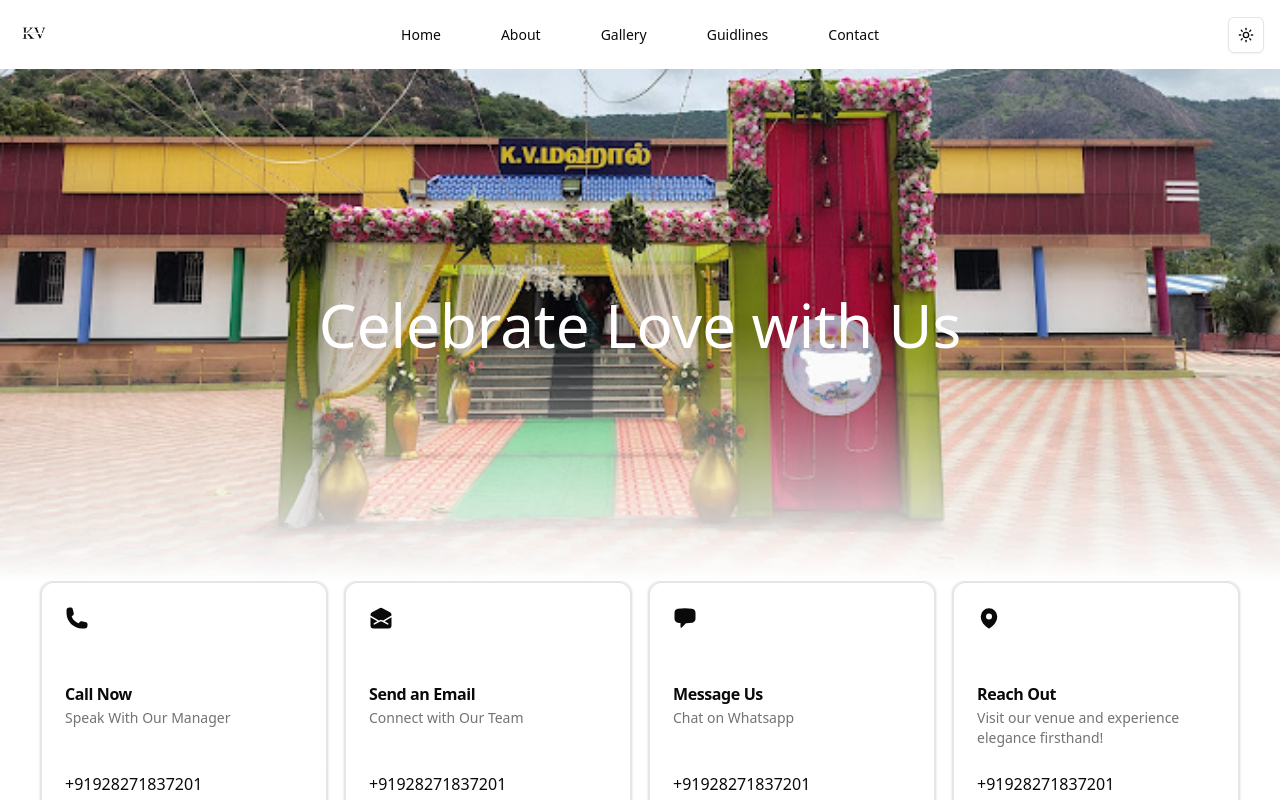
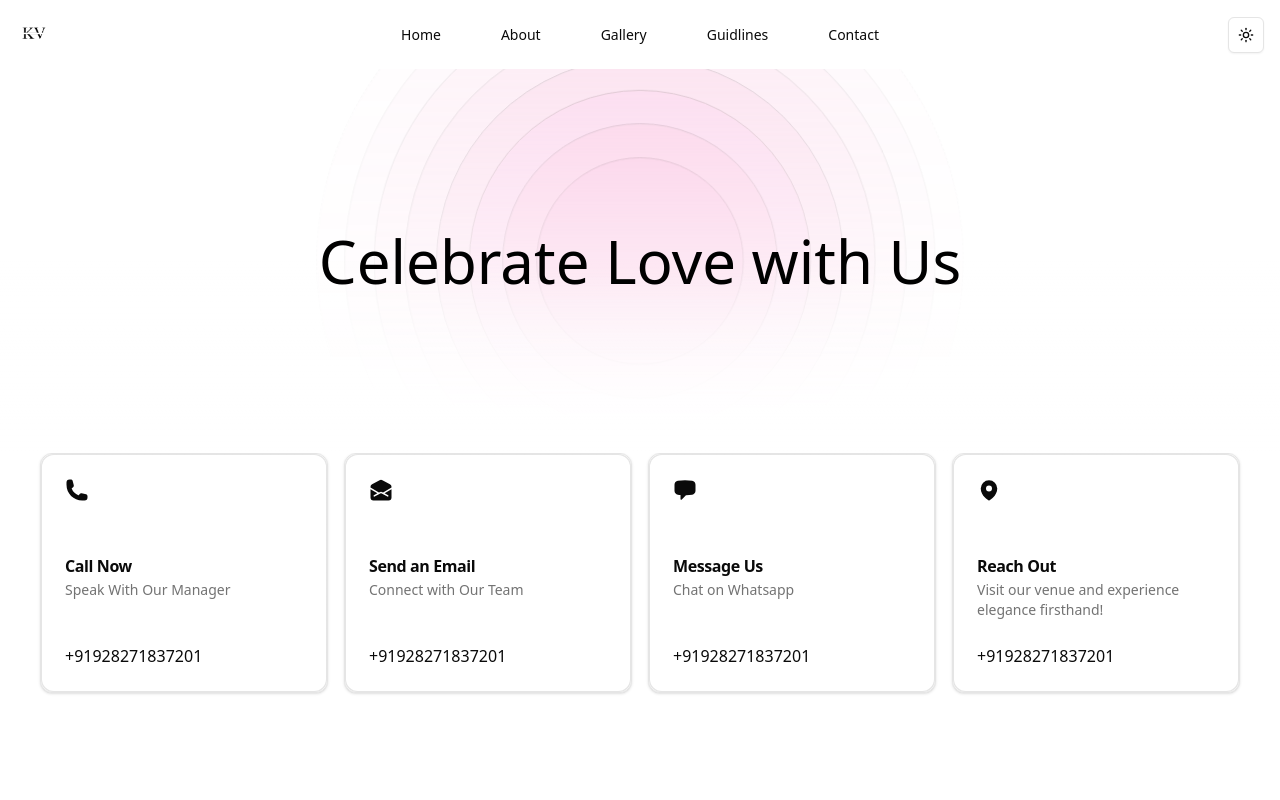
Before and after one commit to kevinkrahul/MHall-Web-Fullstack, a Next.js app: page /contact in a window 1280 px wide. Shown: the top 800 px of the page. Built offline with nearby package versions, Linux system fonts and the light colour scheme.

Commit message:
Contact Page bg-Ripple

```diff
--- a/src/app/contact/page.tsx
+++ b/src/app/contact/page.tsx
@@ -1,19 +1,18 @@
 import Mahal from "../../../public/Mahal.jpg";
 import Image from "next/image";
-import Congrid from "../../components/contact-grid/congrid"
+import Congrid from "../../components/contact-grid/congrid";
+import { Ripple } from "@/components/magicui/ripple";
 
 export default function contact() {
   return (
-    <section className="flex flex-col justify-center items-center w-full h-auto max-md:pb-[10vw]">
-      <div className="relative w-full max-sm:h-[30vh] md:h-[40vw]">
-        <Image
-          src={Mahal}
-          alt="contact"
-          className="w-full h-full object-cover object-bottom"
+    <section className="flex flex-col justify-center items-center w-full h-auto max-md:pb-[10vw] overflow-hidden">
+      <div className="relative w-full max-sm:h-[30vh] md:h-[40vw] lg:h-[30vw]">
+        <Ripple
+        className="w-full h-full object-cover object-bottom"
         />
         <div className="pointer-events-none absolute bottom-0 left-0 w-full h-1/2 bg-gradient-to-t from-background"></div>
         <h1
-          className="absolute inset-0 flex text-white justify-center items-center font-medium text-center p-3 md:p-3"
+          className="absolute inset-0 flex text-black dark:text-white justify-center items-center font-medium text-center p-3 md:p-3"
           style={{ fontSize: "clamp(35px, 5vw, 60px)" }}
         >
           Celebrate Love with Us
--- /dev/null
+++ b/src/components/magicui/ripple.tsx
@@ -0,0 +1,58 @@
+import React, { ComponentPropsWithoutRef, CSSProperties } from "react";
+
+import { cn } from "@/lib/utils";
+
+interface RippleProps extends ComponentPropsWithoutRef<"div"> {
+  mainCircleSize?: number;
+  mainCircleOpacity?: number;
+  numCircles?: number;
+}
+
+export const Ripple = React.memo(function Ripple({
+  mainCircleSize = 210,
+  mainCircleOpacity = 0.24,
+  numCircles = 8,
+  className,
+  ...props
+}: RippleProps) {
+  return (
+    <div
+      className={cn(
+        "pointer-events-none absolute inset-0 select-none [mask-image:linear-gradient(to_bottom,white,transparent)]",
+        className,
+      )}
+      {...props}
+    >
+      {Array.from({ length: numCircles }, (_, i) => {
+        const size = mainCircleSize + i * 70;
+        const opacity = mainCircleOpacity - i * 0.03;
+        const animationDelay = `${i * 0.06}s`;
+        const borderStyle = i === numCircles - 1 ? "dashed" : "solid";
+        const borderOpacity = 5 + i * 5;
+
+        return (
+          <div
+            key={i}
+            className={`[--i: absolute animate-ripple rounded-full border bg-pink-300/70 dark:bg-foreground/25 shadow-xl${i}]`}
+            style={
+              {
+                width: `${size}px`,
+                height: `${size}px`,
+                opacity,
+                animationDelay,
+                borderStyle,
+                borderWidth: "1px",
+                borderColor: `hsl(var(--foreground), ${borderOpacity / 100})`,
+                top: "50%",
+                left: "50%",
+                transform: "translate(-50%, -50%) scale(1)",
+              } as CSSProperties
+            }
+          />
+        );
+      })}
+    </div>
+  );
+});
+
+Ripple.displayName = "Ripple";
--- a/tailwind.config.ts
+++ b/tailwind.config.ts
@@ -14,10 +14,10 @@ export default {
   				DEFAULT: 'hsl(var(--primary))',
   				foreground: 'hsl(var(--primary-foreground))'
   			},
-			  borderrose: {
-				DEFAULT: 'hsl(var(--border-rose))',
-				foreground: 'hsl(var(--border-rose-foreground))'
-			},
+  			borderrose: {
+  				DEFAULT: 'hsl(var(--border-rose))',
+  				foreground: 'hsl(var(--border-rose-foreground))'
+  			},
   			secondary: {
   				DEFAULT: 'hsl(var(--secondary))',
   				foreground: 'hsl(var(--secondary-foreground))'
@@ -159,12 +159,21 @@ export default {
   				to: {
   					transform: 'translateY(calc(-100% - var(--gap)))'
   				}
+  			},
+  			ripple: {
+  				'0%, 100%': {
+  					transform: 'translate(-50%, -50%) scale(1)'
+  				},
+  				'50%': {
+  					transform: 'translate(-50%, -50%) scale(0.9)'
+  				}
   			}
   		},
   		animation: {
   			'shiny-text': 'shiny-text 8s infinite',
   			marquee: 'marquee var(--duration) infinite linear',
-  			'marquee-vertical': 'marquee-vertical var(--duration) linear infinite'
+  			'marquee-vertical': 'marquee-vertical var(--duration) linear infinite',
+  			ripple: 'ripple var(--duration,2s) ease calc(var(--i, 0)*.2s) infinite'
   		}
   	}
   },
```
